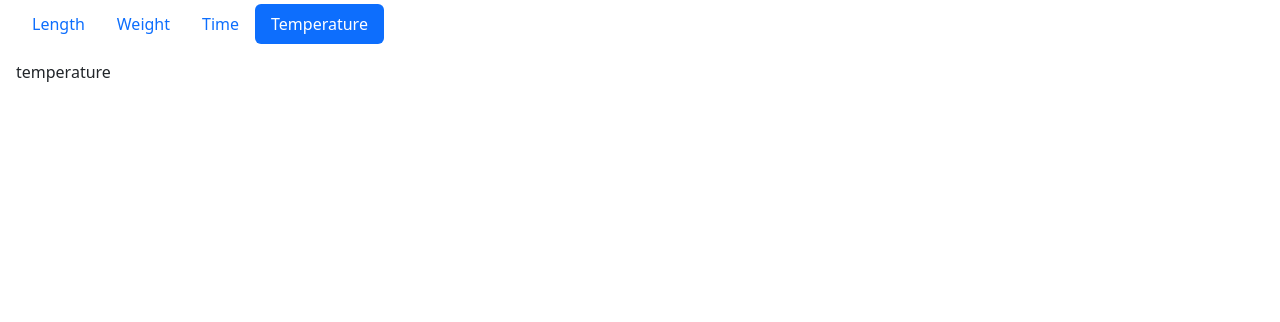
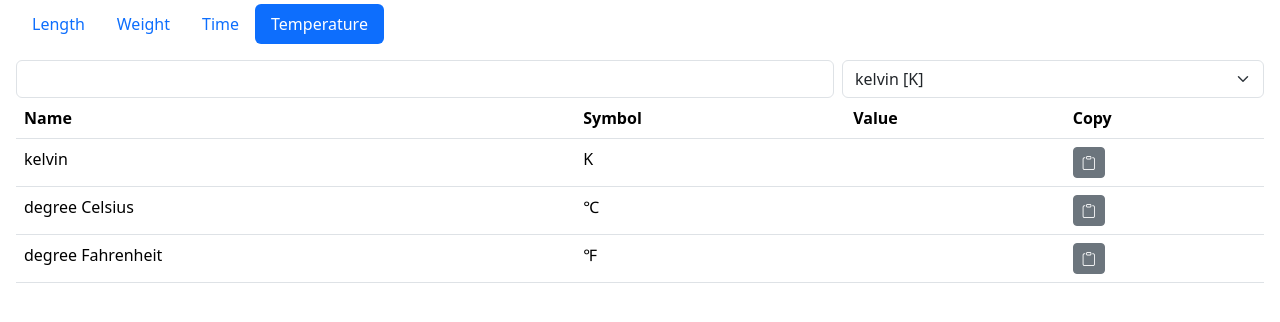
Before and after one commit to bartekl1/tools, a website: page unit_converter.html in a window 1280 px wide. Both pictures are taken after a click on the tab "Temperature". Shown: the part 92-414 px from the top of the page. Drawn offline with nearby package versions, Linux system fonts and the light colour scheme; files that its build step writes are made by us from their sources.

Commit message:
Added table for temperature units

```diff
--- a/js/translate.js
+++ b/js/translate.js
@@ -164,6 +164,12 @@ const textTranslations = [
     "dekada (decade)",
     "wiek (age)",
     "tysiąclecie (millennium)",
+    "kelwin [K]",
+    "stopień Celsjusza [℃]",
+    "stopień Fahrenheita [℉]",
+    "kelwin (kelvin)",
+    "stopień Celsjusza (degree Celsius)",
+    "stopień Fahrenheita (degree Fahrenheit)",
 ];
 
 const titleTranslations = {
--- a/unit_converter.html
+++ b/unit_converter.html
@@ -622,7 +622,67 @@
                 </div>
             </div>
             <div class="tab-pane fade" id="temperature" role="tabpanel" tabindex="0">
-                temperature
+                <div class="d-flex">
+                    <input type="number" step="any" class="form-control" id="temperature-input">
+                    <select id="temperature-unit" class="form-select w-50 ms-2">
+                        <option value="kelvin" text-id="165">kelvin [K]</option>
+                        <option value="celsius" text-id="166">degree Celsius [℃]</option>
+                        <option value="fahrenheit" text-id="167">degree Fahrenheit [℉]</option>
+                    </select>
+                </div>
+
+                <div class="table-responsive">
+                    <table class="table table-hover">
+                        <thead>
+                            <tr>
+                                <th scope="col">
+                                    <span text-id="78">Name</span>
+                                </th>
+                                <th scope="col">
+                                    <span text-id="79">Symbol</span>
+                                </th>
+                                <th scope="col">
+                                    <span text-id="80">Value</span>
+                                </th>
+                                <th scope="col">
+                                    <span text-id="81">Copy</span>
+                                </th>
+                            </tr>
+                        </thead>
+                        <tbody>
+                            <tr>
+                                <td text-id="168">kelvin</td>
+                                <td>K</td>
+                                <td id="temperature-kelvin" class="value"></td>
+                                <td>
+                                    <button class="btn btn-secondary btn-sm copy">
+                                        <i class="bi bi-clipboard"></i>
+                                    </button>
+                                </td>
+                            </tr>
+                            <tr>
+                                <td text-id="169">degree Celsius</td>
+                                <td>℃</td>
+                                <td id="temperature-celsius" class="value"></td>
+                                <td>
+                                    <button class="btn btn-secondary btn-sm copy">
+                                        <i class="bi bi-clipboard"></i>
+                                    </button>
+                                </td>
+                            </tr>
+                            <tr>
+                                <td text-id="170">degree Fahrenheit</td>
+                                <td>℉</td>
+                                <td id="temperature-fahrenheit" class="value"></td>
+                                <td>
+                                    <button class="btn btn-secondary btn-sm copy">
+                                        <i class="bi bi-clipboard"></i>
+                                    </button>
+                                </td>
+                            </tr>
+                        </tbody>
+                    </table>
+                </div>
             </div>
         </div>
     </div>
```
